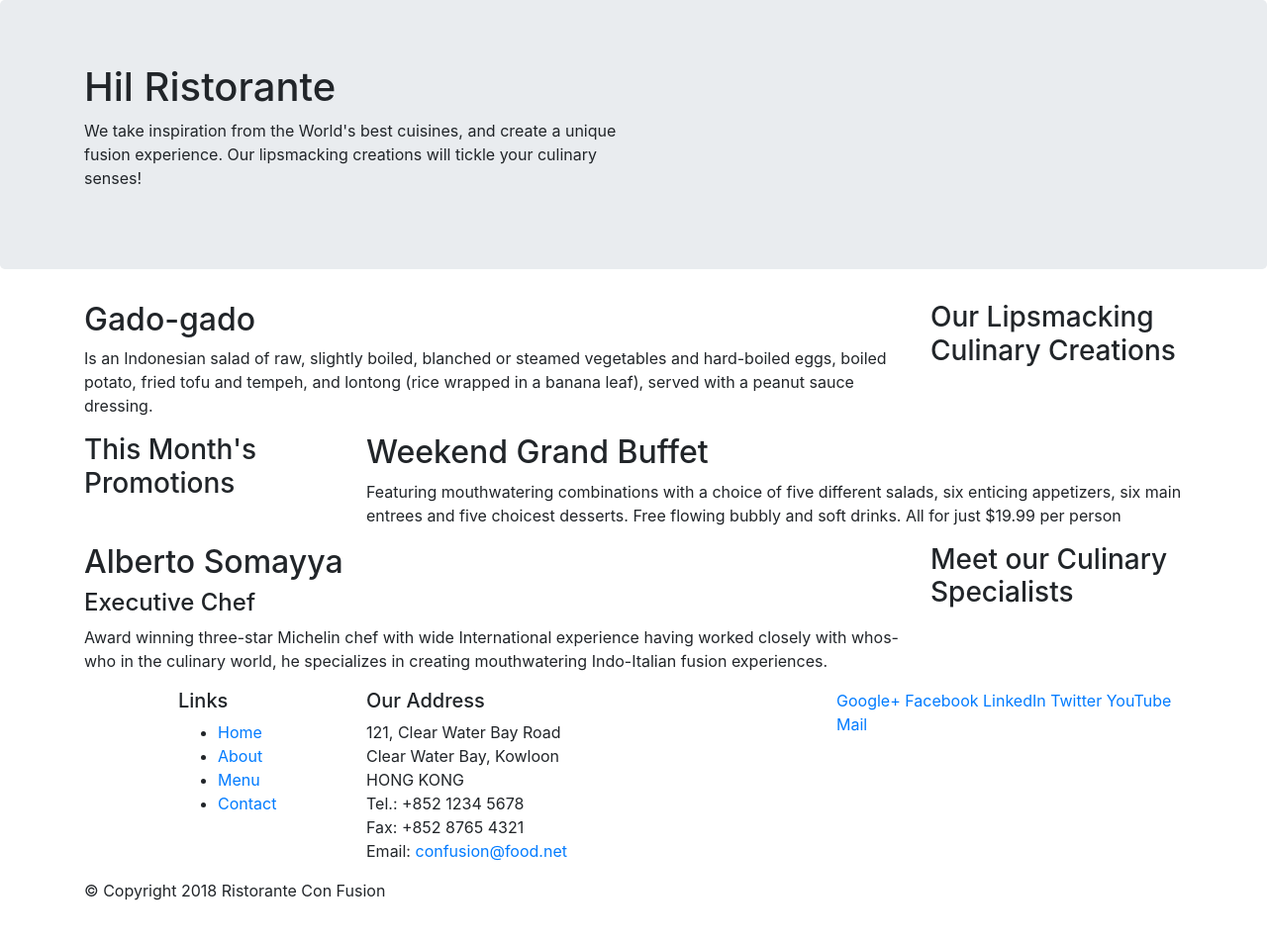
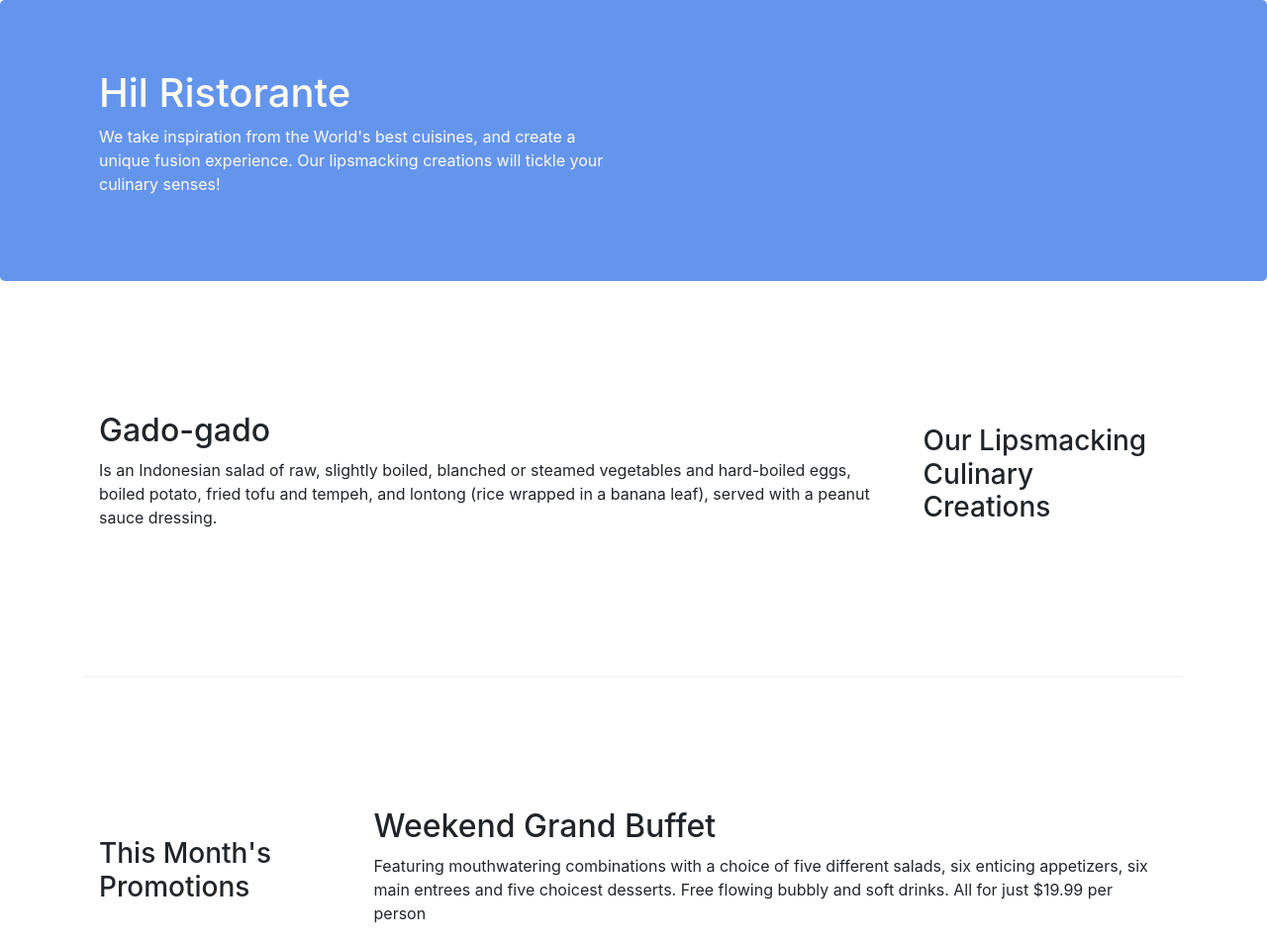
Before and after one commit to embunadem/hil-ristorante-github, a website: page index.html in a window 1280 px wide. Shown: the top 954 px of the page at 99% size. Before the commit the page ends 928 px from the top, so only its background shows below. Drawn offline with nearby package versions, Linux system fonts and the light colour scheme.

Commit message:
add css + grid part 2

```diff
--- /dev/null
+++ b/css/styles.css
@@ -0,0 +1,31 @@
+.row-header{
+    margin: 0px auto;
+    padding: 0px auto;
+}
+
+.row-content{
+    margin: 0px auto;
+    padding: 50px 0px 50px 0px;
+    border-bottom: 1px ridge;
+    min-height: 400px;
+}
+
+.footer{
+    background-color: #2F86A6;
+    margin: 0px auto;
+    padding: 20px 0px 20px;
+    color: whitesmoke;
+}
+
+.jumbotron{
+    padding: 70px 30px 70px 30px;
+    margin: 0px auto;
+    background: cornflowerblue;
+    color: floralwhite;
+}
+
+.address{
+    font-size: 80%;
+    margin: 0px;
+    color: black;
+}
--- a/index.html
+++ b/index.html
@@ -9,6 +9,7 @@
 
     <!-- Bootstrap CSS -->
     <link rel="stylesheet" href="node_modules/bootstrap/dist/css/bootstrap.min.css">
+    <link rel="stylesheet" href="css/styles.css">
     <title>Hil Ristorante</title>
 </head>
 
@@ -16,7 +17,7 @@
 
     <header class="jumbotron">
         <div class="container">
-            <div class="row">
+            <div class="row row-header">
                 <div class="col-12 col-sm-6">
                     <h1>Hil Ristorante</h1>
                     <p>We take inspiration from the World's best cuisines, and create a unique fusion experience. Our lipsmacking creations will tickle your culinary senses!</p>
@@ -28,7 +29,7 @@
     </header>
 
     <div class="container">
-        <div class="row">
+        <div class="row row-content align-items-center">
             <div class="col-12 col-sm-4 order-sm-last col-md-3">
                 <h3>Our Lipsmacking Culinary Creations</h3>
             </div>
@@ -45,7 +46,7 @@
         </div>
 
 
-        <div class="row">
+        <div class="row row-content align-items-center">
             <div class="col-12 col-sm-4 col-md-3">
                 <h3>This Month's Promotions</h3>
             </div>
@@ -55,7 +56,7 @@
             </div>
         </div>
 
-        <div class="row">
+        <div class="row row-content align-items-center">
             <div class="col-12 col-sm-4 order-sm-last col-md-3">
                 <h3>Meet our Culinary Specialists</h3>
             </div>
@@ -67,12 +68,12 @@
         </div>
     </div>
 
-    <footer>
+    <footer class="footer">
         <div class="container">
             <div class="row">
                 <div class="col-4 offset-1 col-sm-2">
                     <h5>Links</h5>
-                    <ul>
+                    <ul class="list-unstyled">
                         <li><a href="#">Home</a></li>
                         <li><a href="#">About</a></li>
                         <li><a href="#">Menu</a></li>
@@ -90,8 +91,8 @@
 		              Email: <a href="mailto:confusion@food.net">confusion@food.net</a>
 		           </address>
                 </div>
-                <div class="col-12 col-sm-4">
-                    <div>
+                <div class="col-12 col-sm-4 align-self-center">
+                    <div class="text-center">
                         <a href="http://google.com/+">Google+</a>
                         <a href="http://www.facebook.com/profile.php?id=">Facebook</a>
                         <a href="http://www.linkedin.com/in/">LinkedIn</a>
@@ -101,7 +102,7 @@
                     </div>
                 </div>
            </div>
-           <div class="row">
+           <div class="row justify-content-center">
                 <div class="col-auto">
                     <p>© Copyright 2018 Ristorante Con Fusion</p>
                 </div>
```
